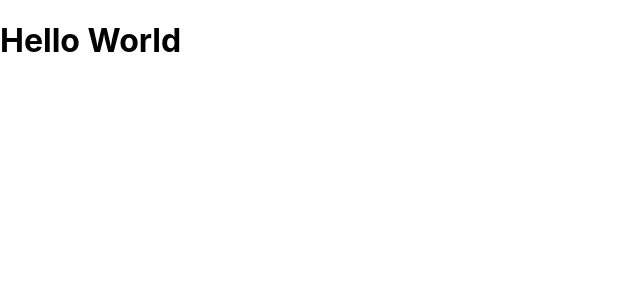
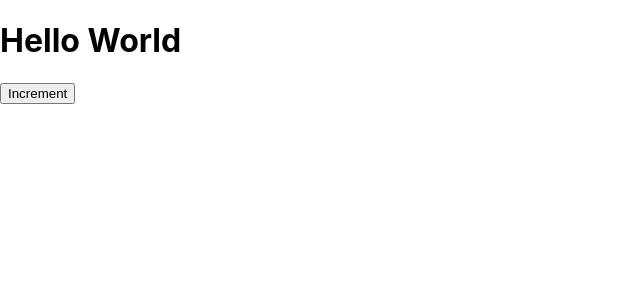
Before and after one commit to BenHaugen/backtobasics, a React (Create React App) app: page / in a window 1280 px wide. Shown: the top 300 px of the page, without its empty margins (0-640 px from the left). Built offline with nearby package versions, Linux system fonts and the light colour scheme.

Commit message:
added button

```diff
--- a/src/components/counter.jsx
+++ b/src/components/counter.jsx
@@ -5,7 +5,10 @@ class Counter extends Component {
   state = {}
   render() {
     return (
+      <div>
       <h1>Hello World</h1>
+      <button>Increment</button>
+      </div>
     );
   }
 
```
